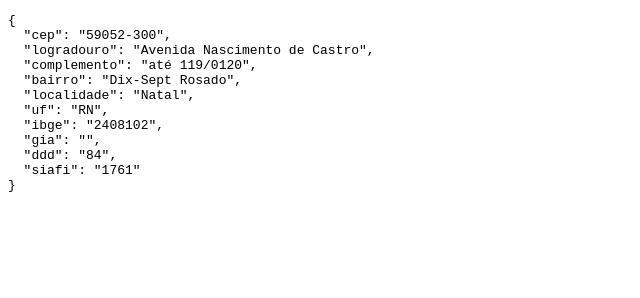
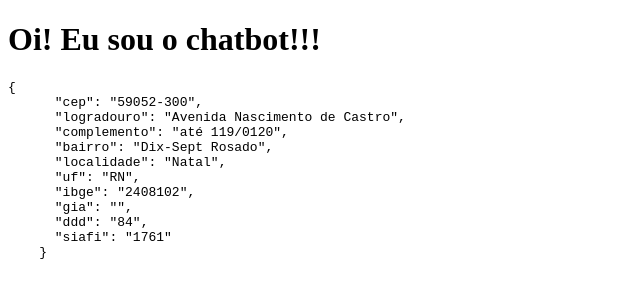
Before and after one commit to douglasmd3/Chatbot-IFRN, a plain HTML site: page index.html in a window 1280 px wide. Shown: the whole page, without its empty margins (0-640 px from the left). Drawn offline with Linux system fonts and the light colour scheme; a script that the page names is missing.

Commit message:
Update index.html

```diff
--- a/index.html
+++ b/index.html
@@ -1,7 +1,14 @@
 <!DOCTYPE html>
 <html lang="en">
-  <head><meta name="color-scheme" content="light dark"></head>
-  <body><pre style="word-wrap: break-word; white-space: pre-wrap;">{
+  <head>
+    <meta charset="UTF-8" />
+    <meta http-equiv="X-UA-Compatible" content="IE=edge" />
+    <meta name="viewport" content="width=device-width, initial-scale=1.0" />
+    <title>Chatbot</title>
+  </head>
+  <body>
+    <h1>Oi! Eu sou o chatbot!!!</h1>
+    <pre style="word-wrap: break-word; white-space: pre-wrap;">{
       "cep": "59052-300",
       "logradouro": "Avenida Nascimento de Castro",
       "complemento": "até 119/0120",
```
Lines whose indentation alone changed are shown as unchanged.
